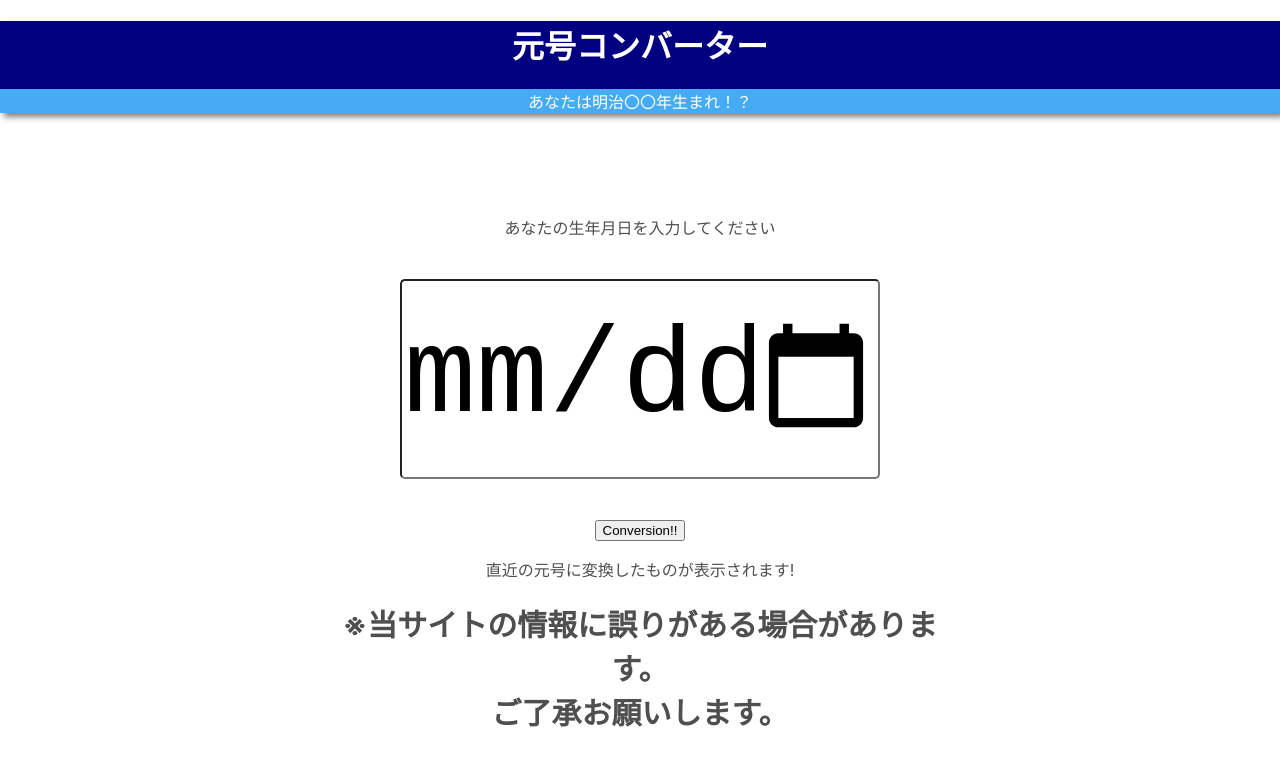
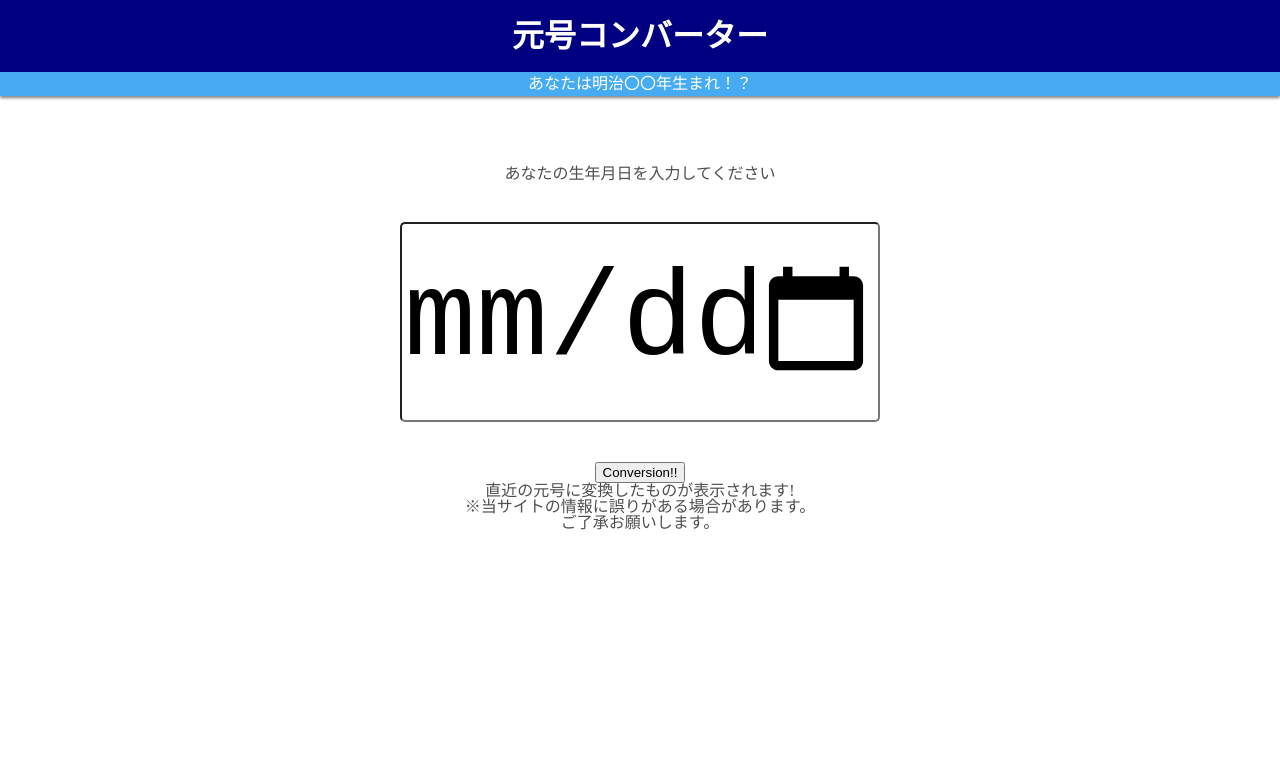
Before and after one commit to itizawa/era-converter, a Next.js app: page / in a window 1280 px wide. Shown: the top 766 px of the page. Built offline with nearby package versions, Linux system fonts and the light colour scheme.

Commit message:
💄 style header

```diff
--- a/src/components/Header/Header.tsx
+++ b/src/components/Header/Header.tsx
@@ -1,13 +1,31 @@
 import { VFC } from 'react';
+import styled from 'styled-components';
 
 /**
  * Header
  */
 export const Header: VFC = () => {
   return (
-    <header>
-      <h1>元号コンバーター</h1>
-      <p>あなたは明治〇〇年生まれ！？</p>
-    </header>
+    <StyledHeader>
+      <StyledHeader1>元号コンバーター</StyledHeader1>
+      <StyledParagraph>あなたは明治〇〇年生まれ！？</StyledParagraph>
+    </StyledHeader>
   );
 };
+
+const StyledHeader = styled.header`
+  background: #000080;
+  color: white;
+  box-shadow: 0px 2px 3px gray;
+`;
+
+const StyledHeader1 = styled.h1`
+  padding: 20px 0px;
+  font-weight: bold;
+  font-size: 32px;
+`;
+
+const StyledParagraph = styled.p`
+  padding: 4px 0px;
+  background: #47abf4;
+`;
--- a/src/pages/_app.tsx
+++ b/src/pages/_app.tsx
@@ -1,4 +1,5 @@
 import '../styles/globals.css';
+import '../styles/reset.css';
 import type { AppProps } from 'next/app';
 import Head from 'next/head';
 
--- a/src/styles/globals.css
+++ b/src/styles/globals.css
@@ -15,14 +15,6 @@ a {
   box-sizing: border-box;
 }
 
-header {
-  width: 100%;
-  background: #000080;
-  height: auto;
-  color: white;
-  text-align: center;
-  box-shadow: 4px 4px 6px gray;
-}
 body {
   text-align: center;
   color: rgb(79, 79, 79);
@@ -30,10 +22,6 @@ body {
 
 main {
   padding-top: 70px;
-}
-
-header p {
-  background: #47abf4;
 }
 
 h4 {
```
